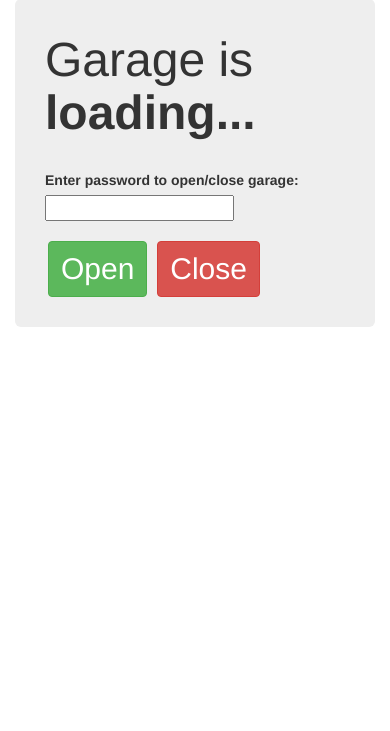
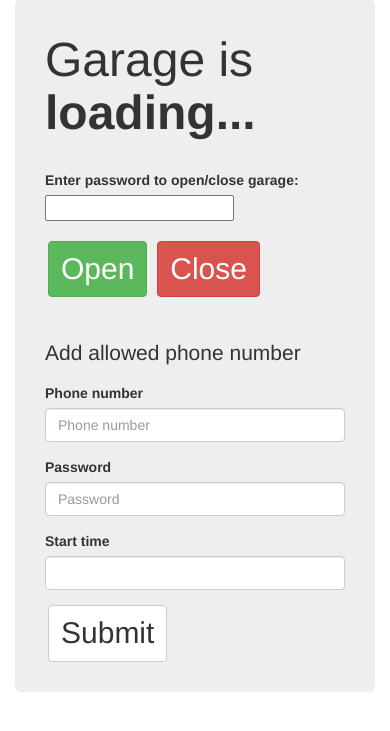
Before and after one commit to lalpert/smarthouse-public, a Flask app: page /garage in a window 390 px wide. Shown: the part 72-803 px from the top of the page. Run offline with Flask 2, Linux system fonts and the light colour scheme; some libraries are stand-ins or nearby versions.

Commit message:
add phone number form

```diff
--- a/webpage/templates/garage.html
+++ b/webpage/templates/garage.html
@@ -38,7 +38,28 @@
         <button class="btn btn-success" id="open-sesame">Open</button>
         <button class="btn btn-danger" id="close-sesame">Close</button>
     </div>
+
+    <hr>
+
+<form>
+<p>Add allowed phone number</p>
+  <div class="form-group">
+    <label for="number">Phone number</label>
+    <input type="text" class="form-control" id="number" placeholder="Phone number">
+  </div>
+  <div class="form-group">
+    <label for="password2">Password</label>
+    <input type="password" class="form-control" id="password2" placeholder="Password">
+  </div>
+  <div class="form-group">
+    <label for="starttime">Start time</label>
+    <input type="datetime" class="form-control" id="starttime" placeholder="">
+  </div>
+
+  <button type="submit" class="btn btn-default">Submit</button>
+</form>
 </div>
+
 {% endblock %}
 
 {% block bottomscript %}
```
